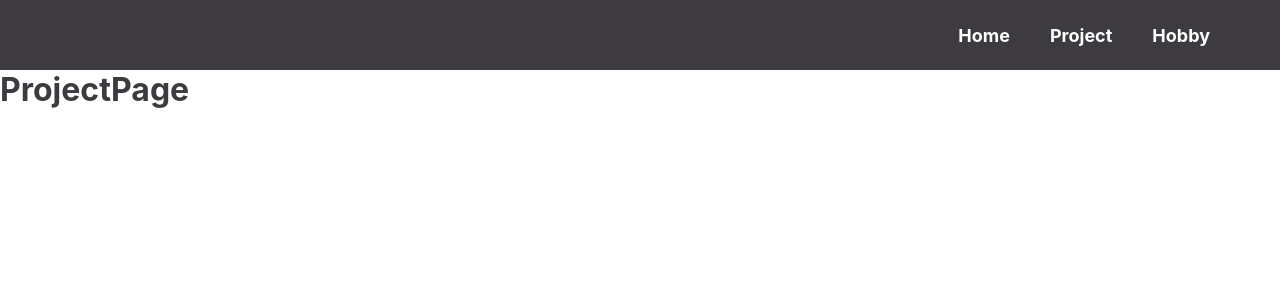
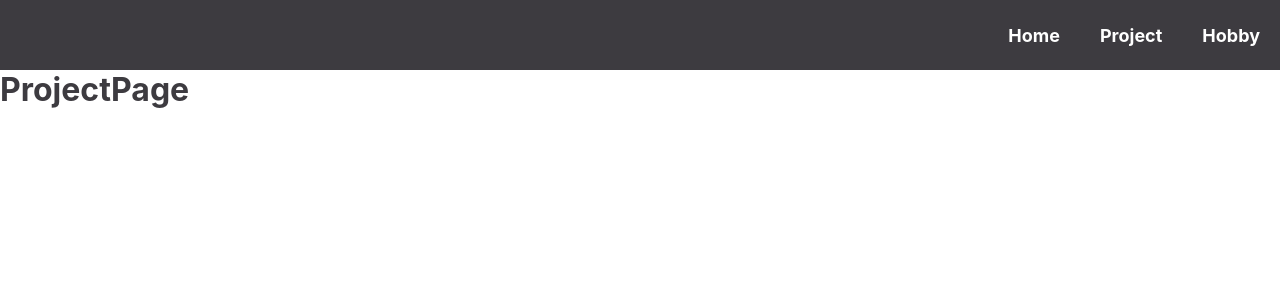
Before and after one commit to pangil5634/pangil5634, a React (Create React App) app in the folder pangil5634_introduce/: page /project in a window 1280 px wide. Shown: the top 300 px of the page. Built offline with nearby package versions, Linux system fonts and the light colour scheme.

Commit message:
feat : MenuDropDown

```diff
--- /dev/null
+++ b/pangil5634_introduce/src/Components/Header/MenuDropDown.js
@@ -0,0 +1,39 @@
+import styled from "styled-components";
+import { MyLink } from "../Component/MyLink";
+
+export const MenuDropDown = (e) => {
+    const MenuList = styled.div`
+        width: 100%;
+        height : 70px;
+
+        display: flex;
+        justify-content: end;
+        align-items: center;
+    `;
+
+    const MenuItem = styled(MyLink)`
+        width: auto;
+        height : auto;
+
+        font-size: 18px;
+        font-weight: bold;
+        line-height: normal;
+
+        box-sizing: border-box;
+        padding : 0px 20px;
+
+        &:hover{
+            color : ${({theme}) => theme.colors.blueDragon_100};
+        }
+    `;
+
+    return (
+        <MenuList>
+            <MenuItem to="/">Home</MenuItem>
+            <MenuItem to="/project">Project</MenuItem>
+            <MenuItem to="/hobby">Hobby</MenuItem>
+            <MenuItem onClick={() => (e.setIsMenuOpen(!e.isMenuOpen))}>CLOSE</MenuItem>
+        </MenuList>
+    );
+
+}
--- a/pangil5634_introduce/src/Components/Header/NavBar.js
+++ b/pangil5634_introduce/src/Components/Header/NavBar.js
@@ -2,12 +2,24 @@ import styled from "styled-components";
 import { ContainerBase } from "../Layout/ContainerBase";
 import { MyLink } from "../Component/MyLink";
 import MediaQuery from "react-responsive";
+import { useState } from "react";
+import { MenuDropDown } from "./MenuDropDown";
 
 function NavBar() {
+
+    const [isMenuOpen, setIsMenuOpen] = useState(false);
+
     return (
         <ContainerNavBar>
             <MediaQuery maxWidth={550}>
-                <MenuItem>Menu</MenuItem>
+                {
+                    isMenuOpen == false ?
+                        <MenuList>
+                            <MenuItem onClick={() => (setIsMenuOpen(!isMenuOpen))}>MENU</MenuItem>
+                        </MenuList>
+                        :
+                        <MenuDropDown isMenuOpen={isMenuOpen} setIsMenuOpen={setIsMenuOpen} />
+                }
             </MediaQuery>
             <MediaQuery minWidth={550}>
                 <MenuList>
@@ -21,9 +33,8 @@ function NavBar() {
 }
 
 
-const ContainerNavBar = styled(ContainerBase)`
-    height : 70px;
-
+const ContainerNavBar = styled.div`
+    height : auto;
     background-color: ${({ theme }) => theme.colors.black_100};
     color : ${({ theme }) => theme.colors.white_100};
 
@@ -35,13 +46,11 @@ const ContainerNavBar = styled(ContainerBase)`
 
 const MenuList = styled.div`
     width: auto;
-    height : 100%;
+    height : 70px;
 
     display: flex;
     justify-content: space-around;
     align-items: center;
-
-    margin-right: 50px;
 `;
 
 const MenuItem = styled(MyLink)`
```
